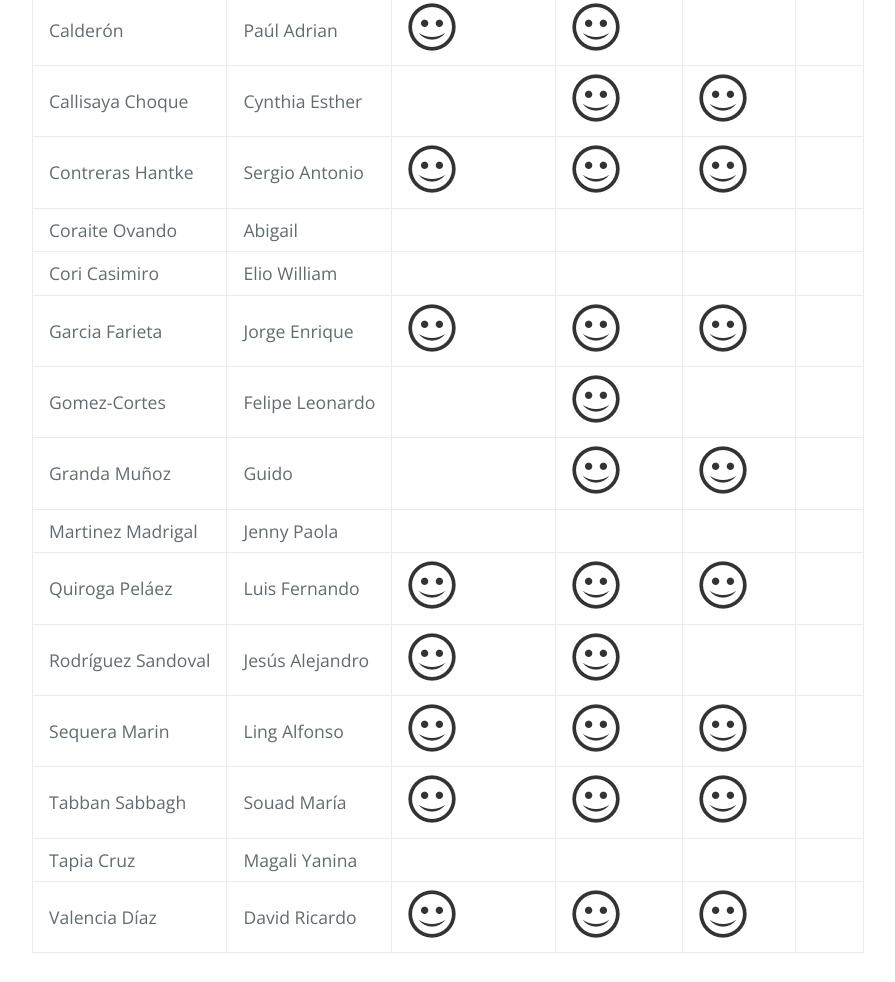
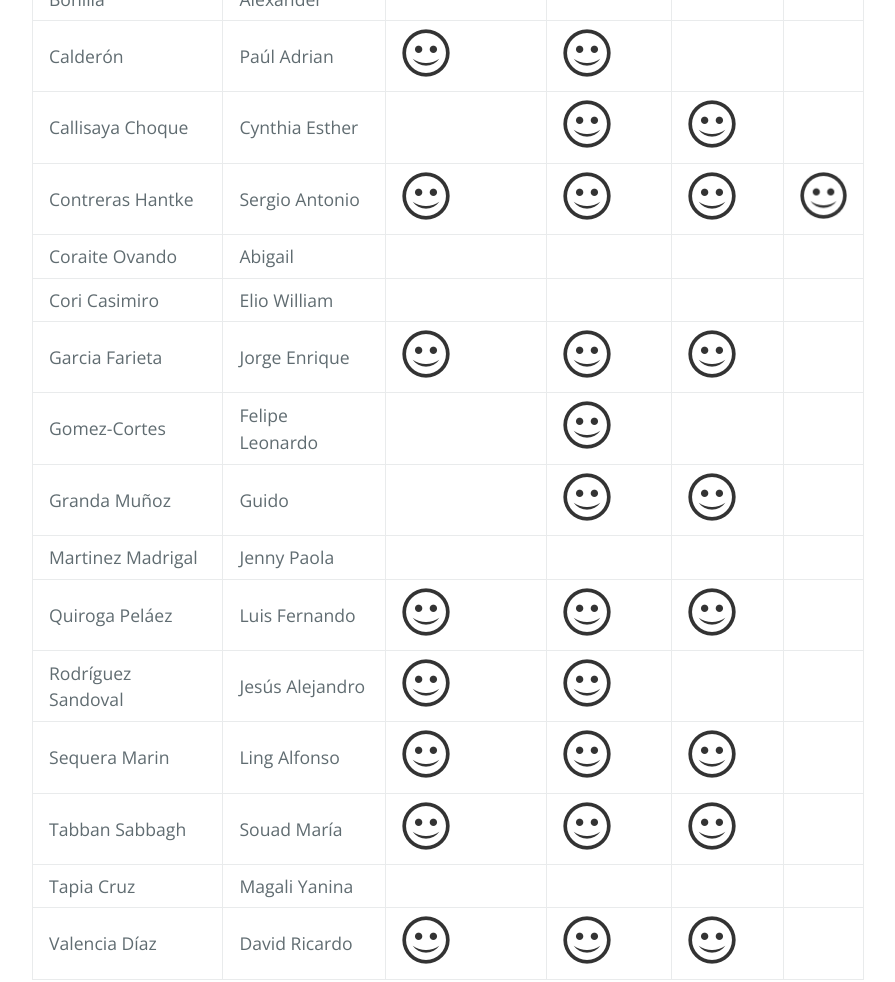
Before and after one commit to forero/AndeanCosmologySchool, a plain HTML site: page index.html in a window 1280 px wide. Shown: the part 4460-5442 px from the top of the page, without its empty margins (192-1087 px from the left). Drawn offline with nearby package versions, Linux system fonts and the light colour scheme.

```diff
--- a/index.html
+++ b/index.html
@@ -412,7 +412,7 @@
 <td><a href="https://github.com/forero/AndeanCosmologySchool/blob/master/img/mass_function/SergioContreras.png"><img src="images/happy.png"></a></td>
 <td><a href="https://github.com/forero/AndeanCosmologySchool/blob/master/img/mass_function/SergioContreras.png"><img src="images/happy.png"></a></td>
 <td><a href="https://github.com/forero/AndeanCosmologySchool/blob/master/img/mcmc/SergioContreras.png"><img src="images/happy.png"></a></td>
-<td></td>
+<td><a href="https://github.com/forero/AndeanCosmologySchool/blob/master/img/ccd/SergioContreras.png"><img src="images/happy.png"></a></td>
 </tr>
 <tr>
 <td>Coraite Ovando</td>
```
Also changed, not shown: params.json (+1 -1 lines).
